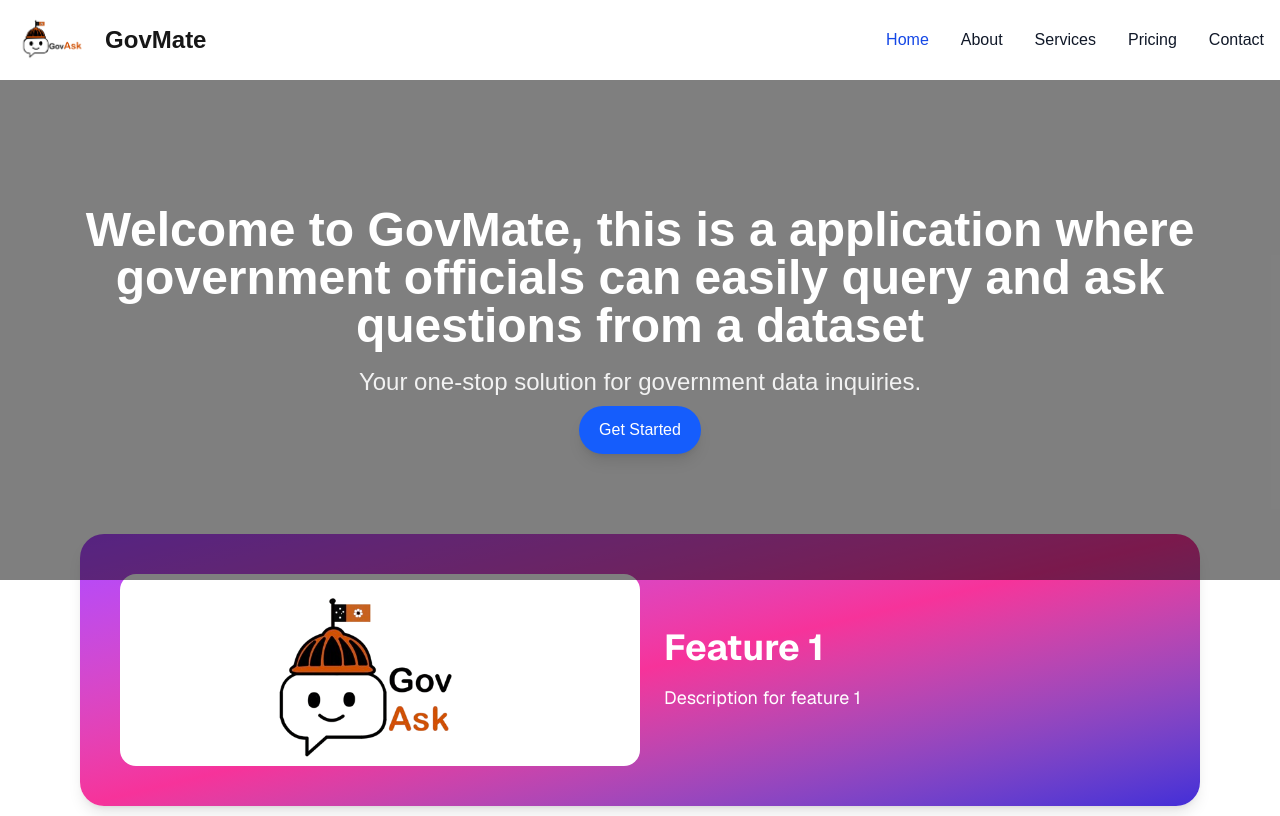
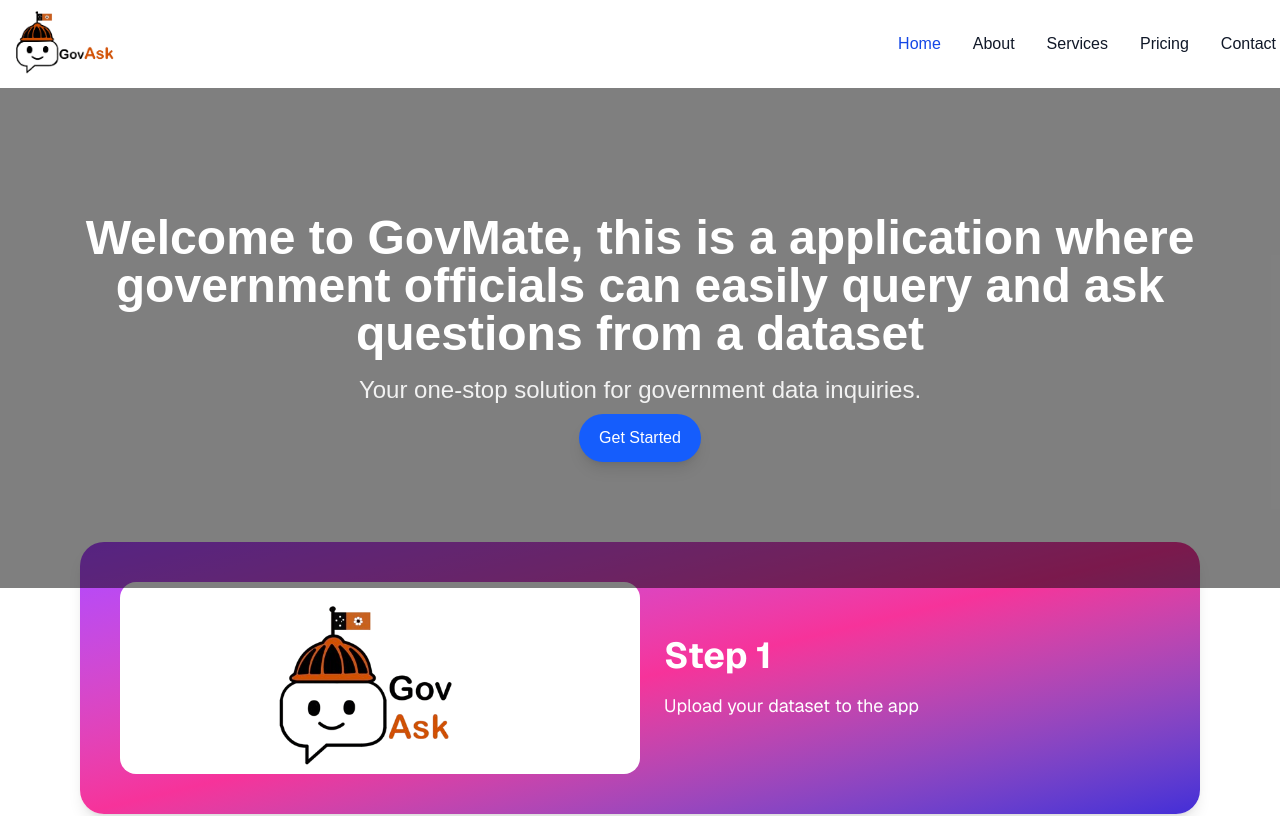
Before and after one commit to thomastran2k2/GovHackWeb, a Next.js app: page / in a window 1280 px wide. Shown: the top 816 px of the page. Built offline with nearby package versions, Linux system fonts and the light colour scheme.

Commit message:
first step

```diff
--- a/app/components/Instruction.tsx
+++ b/app/components/Instruction.tsx
@@ -6,7 +6,7 @@ interface FeatureBoxProps {
   description: string;
 }
 
-export default function FeatureBox({ imageSrc = "/GovAskLogo.png", title, description }: FeatureBoxProps) {
+export default function FeatureBox({ imageSrc = "/GovAskLogo.png", title = "Step 1", description }: FeatureBoxProps) {
   return (
     <div className="flex flex-col md:flex-row items-center bg-gradient-to-br from-purple-500 via-pink-500 to-indigo-700 rounded-3xl p-6 md:p-10 text-white shadow-lg gap-6">
 
--- a/app/components/NavBar.jsx
+++ b/app/components/NavBar.jsx
@@ -5,10 +5,10 @@ const NavBar = () => {
 
 
 <nav class="bg-white border-gray-200 dark:bg-gray-900">
-  <div class="max-w-screen-xl flex flex-wrap items-center justify-between mx-auto p-4">
+  <div class="max-w-screen-xl flex flex-wrap items-center justify-between mx-auto p-1">
     <a href="#" class="flex items-center space-x-3 rtl:space-x-reverse">
-        <img src="/GovAsk logo darkbg.png" class="h-12" alt="GovAsk Logo" />
-        <span class="self-center text-2xl font-semibold whitespace-nowrap dark:text-white">GovMate</span>
+        <img src="/GovAsk logo darkbg.png" class="h-20" alt="GovAsk Logo" />
+
     </a>
     <button data-collapse-toggle="navbar-default" type="button" class="inline-flex items-center p-2 w-10 h-10 justify-center text-sm text-gray-500 rounded-lg md:hidden hover:bg-gray-100 focus:outline-none focus:ring-2 focus:ring-gray-200 dark:text-gray-400 dark:hover:bg-gray-700 dark:focus:ring-gray-600" aria-controls="navbar-default" aria-expanded="false">
         <span class="sr-only">Open main menu</span>
--- a/app/page.tsx
+++ b/app/page.tsx
@@ -11,8 +11,8 @@ export default function Home() {
     <div className="font-sans grid grid-rows-[20px_1fr_20px] items-center justify-items-center min-h-screen p-8 pb-20 gap-16 sm:p-20">
     <FeatureBox
         imageSrc="/GovAskLogo.png"
-        title="Feature 1"
-        description="Description for feature 1"
+        title="Step 1"
+        description="Upload your dataset to the app"
       />
       <FeatureBox
         imageSrc="/GovAskLogo.png"
```
